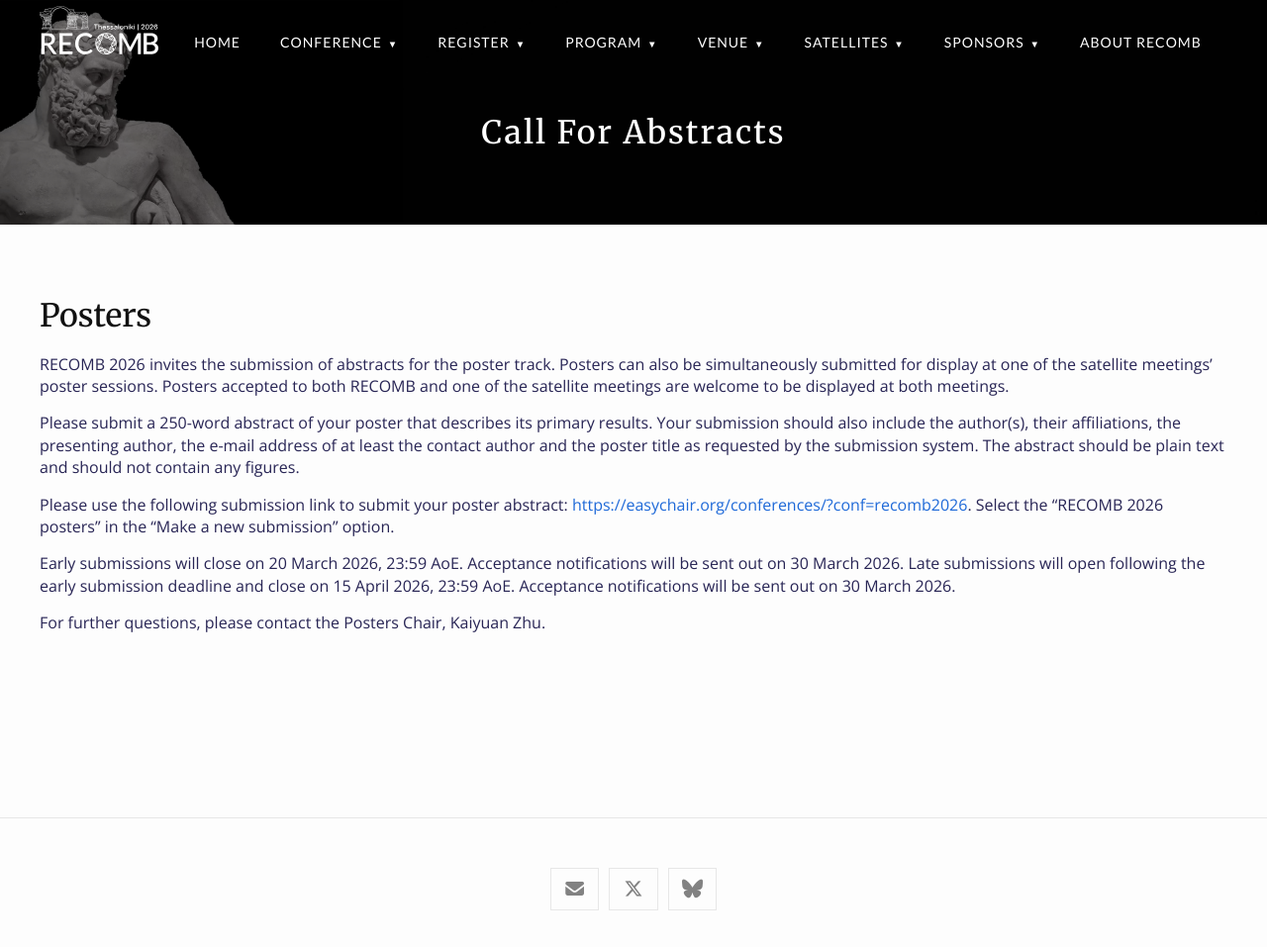
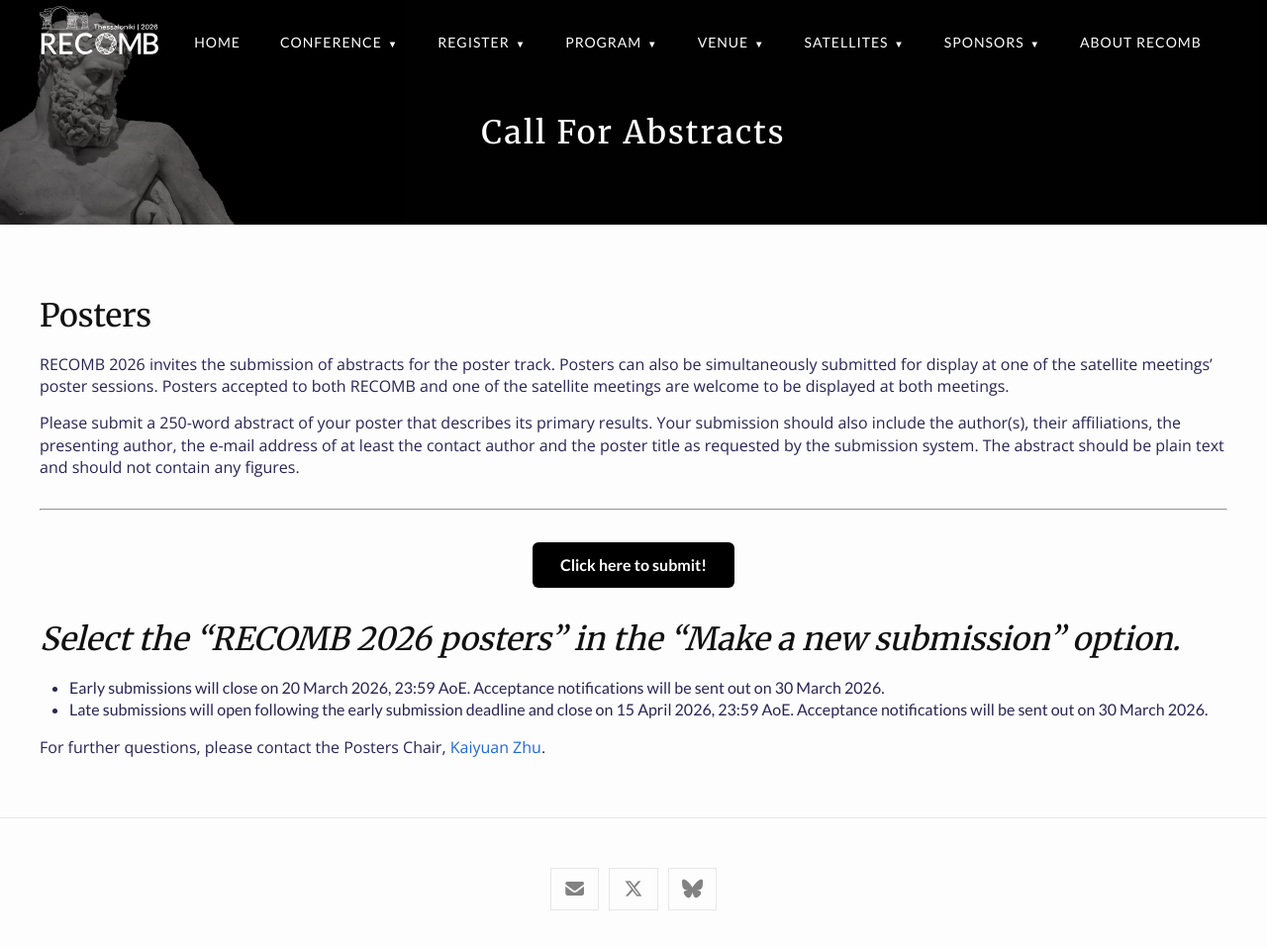
Before and after one commit to recomb-conference/recomb2026, a Jekyll site: the page built from call_for_abstracts.md, in a window 1280 px wide and 957 px high. Shown: the whole window at 99% size. Built offline with Jekyll 4.4.1, drawn with Linux system fonts in a browser that asks for light colours; nearby versions of some CDN libraries.

Commit message:
Update call_for_abstracts.md

```diff
--- a/call_for_abstracts.md
+++ b/call_for_abstracts.md
@@ -9,8 +9,29 @@
 
 Please submit a 250-word abstract of your poster that describes its primary results. Your submission should also include the author(s), their affiliations, the presenting author, the e-mail address of at least the contact author and the poster title as requested by the submission system. The abstract should be plain text and should not contain any figures.
 
-Please use the following submission link to submit your poster abstract: [{{ site.links.easychair }}]({{ site.links.easychair }}). Select the "RECOMB 2026 posters" in the "Make a new submission" option.
+---
 
-Early submissions will close on {{ site.deadlines.poster_submission }}. Acceptance notifications will be sent out on {{ site.deadlines.poster_notification }}. Late submissions will open following the early submission deadline and close on {{ site.deadlines.late_poster_submission }}. Acceptance notifications will be sent out on {{ site.deadlines.poster_notification }}.
+<div style="text-align: center; margin-top: 2rem;">
+  <a href="https://easychair.org/conferences/?conf=recomb2026"
+     style="
+       display: inline-block;
+       padding: 12px 28px;
+       font-size: 16px;
+       font-weight: 600;
+       color: #ffffff;
+       background-color: #000000;
+       text-decoration: none;
+       border-radius: 6px;
+     "
+     target="_blank">
+    Click here to submit!
+  </a>
+</div>
 
-For further questions, please contact the Posters Chair, {{ site.team.posters_chair }}.
+*Select the "RECOMB 2026 posters" in the "Make a new submission" option.*
+---
+
+* Early submissions will close on {{ site.deadlines.poster_submission }}. Acceptance notifications will be sent out on {{ site.deadlines.poster_notification }}.
+* Late submissions will open following the early submission deadline and close on {{ site.deadlines.late_poster_submission }}. Acceptance notifications will be sent out on {{ site.deadlines.poster_notification }}.
+
+For further questions, please contact the Posters Chair, [{{ site.team.posters_chair }}](mailto:{{ site.team.posters_chair_email }}).
```
